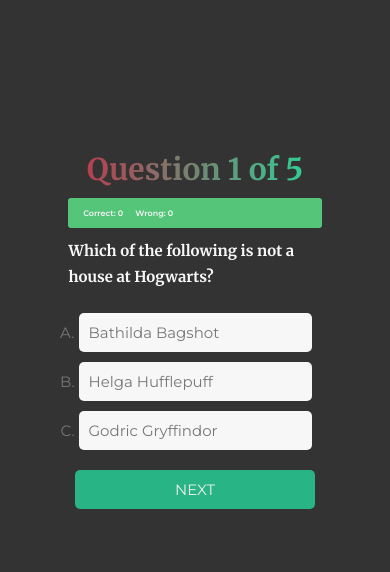
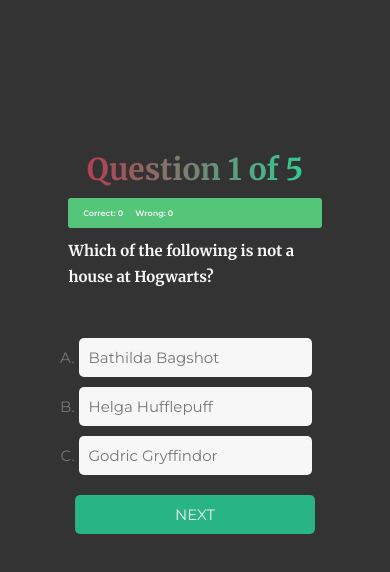
Before and after one commit to adeolaidowu/responsive-quiz-game, a plain HTML site: page index.html in a window 390 px wide. Both pictures are taken after a click on the button "PLAY GAME". Drawn offline with Linux system fonts and the light colour scheme.

Commit message:
fix minor issues

```diff
--- a/styles/style.css
+++ b/styles/style.css
@@ -149,6 +149,7 @@ h6 {
 .error-msg {
   font-size: 1.4rem;
   color: crimson;
+  height: 2rem;
 }
 
 .options__list {
@@ -203,8 +204,8 @@ h6 {
   }
   .question {
     font-size: 3rem;
-    height: 6rem;
-    margin-bottom: 7rem;
+    min-height: 6rem;
+    margin-bottom: 3rem;
     line-height: 1.7;
   }
   .question-wrapper {
@@ -261,6 +262,7 @@ h6 {
   }
   .error-msg {
     font-size: 2.5rem;
+    height: 5rem;
   }
 }
 
```
